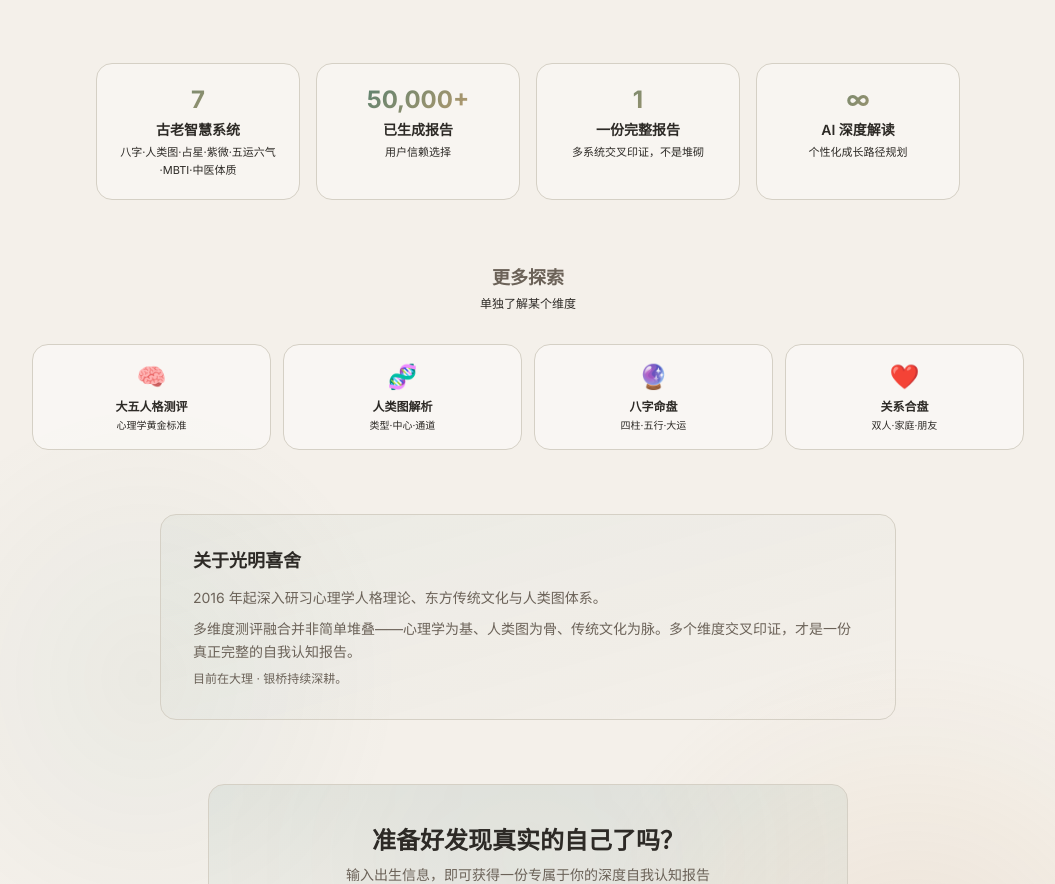
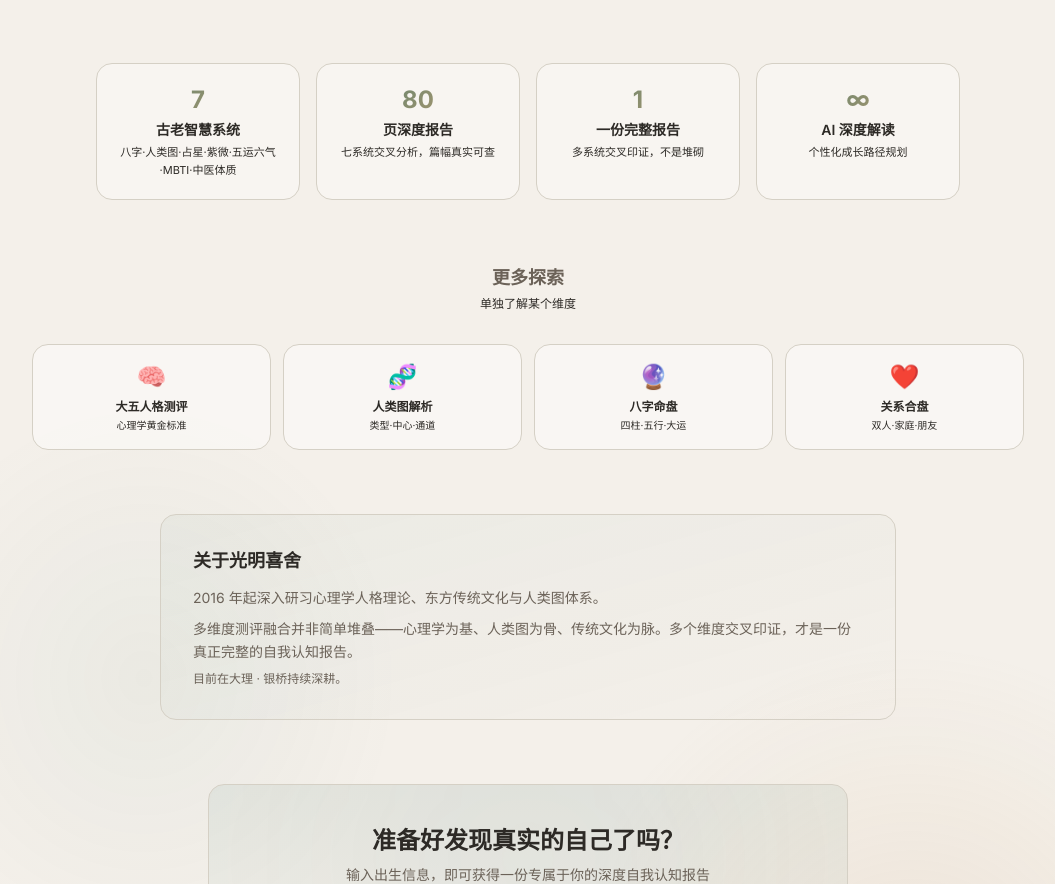
Before and after one commit to wlkerwong-boop/soul-decode, a Next.js app: page / in a window 1280 px wide. Shown: the part 1147-2031 px from the top of the page, without its empty margins (112-1167 px from the left). Built offline with nearby package versions, Linux system fonts and the light colour scheme.

Commit message:
fix(R1验收): 删除虚构数据"50,000+已生成报告"，替换为真实指标"80页深度报告"

```diff
--- a/src/app/page.tsx
+++ b/src/app/page.tsx
@@ -137,13 +137,14 @@ export default function Home() {
       </section>
 
       {/* ═══════════════════════════════════════════
-          信任数据
+          信任数据（K3 验收修正：删除虚构的"50,000+ 已生成报告"，
+          替换为真实可验证指标）
           ═══════════════════════════════════════════ */}
       <section className="px-4 pb-16 max-w-4xl mx-auto">
         <div className="grid grid-cols-2 md:grid-cols-4 gap-4">
           {[
             { value: '7', label: '古老智慧系统', sub: '八字·人类图·占星·紫微·五运六气·MBTI·中医体质' },
-            { value: '50,000+', label: '已生成报告', sub: '用户信赖选择' },
+            { value: '80', label: '页深度报告', sub: '七系统交叉分析，篇幅真实可查' },
             { value: '1', label: '一份完整报告', sub: '多系统交叉印证，不是堆砌' },
             { value: '∞', label: 'AI 深度解读', sub: '个性化成长路径规划' },
           ].map((s, i) => (
```
